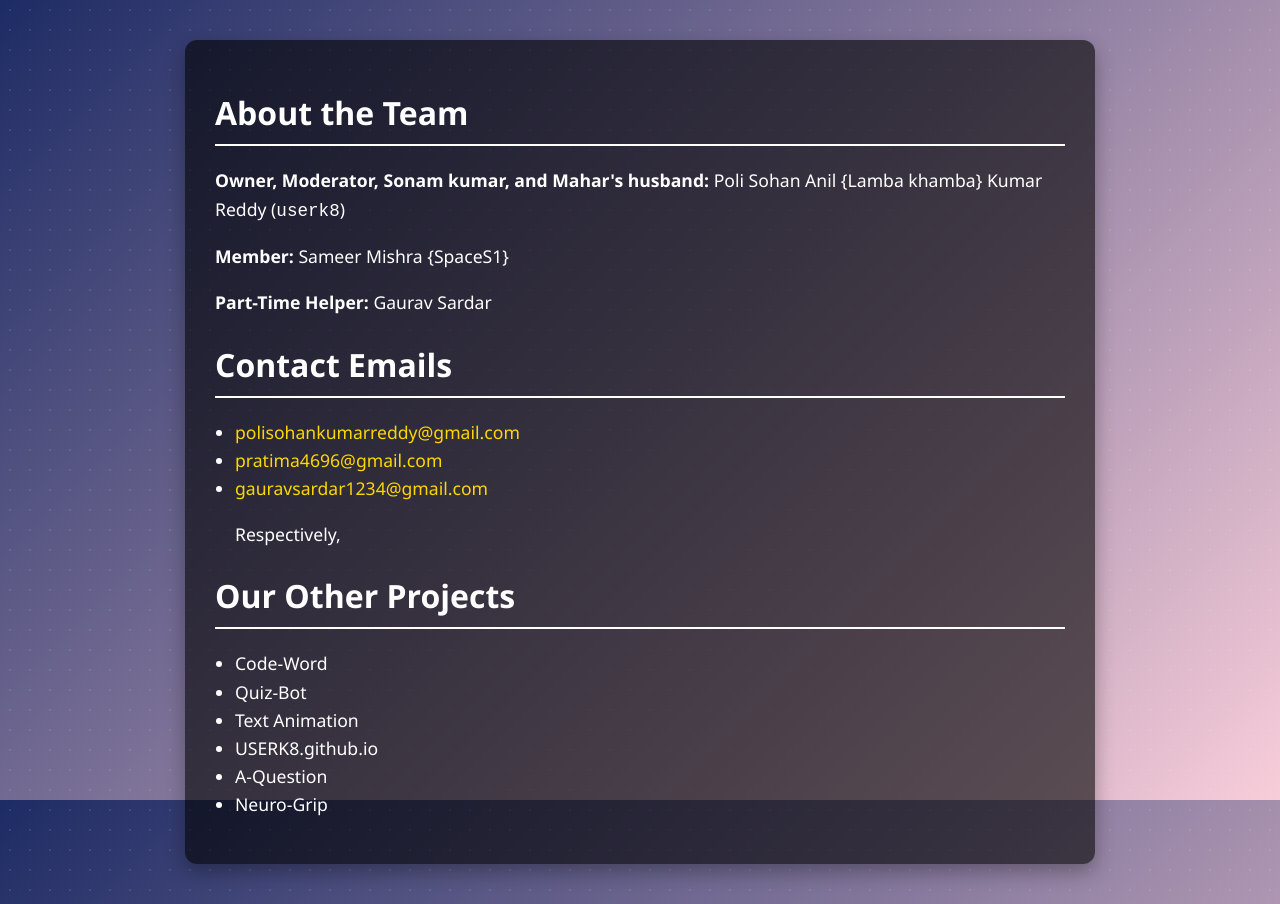
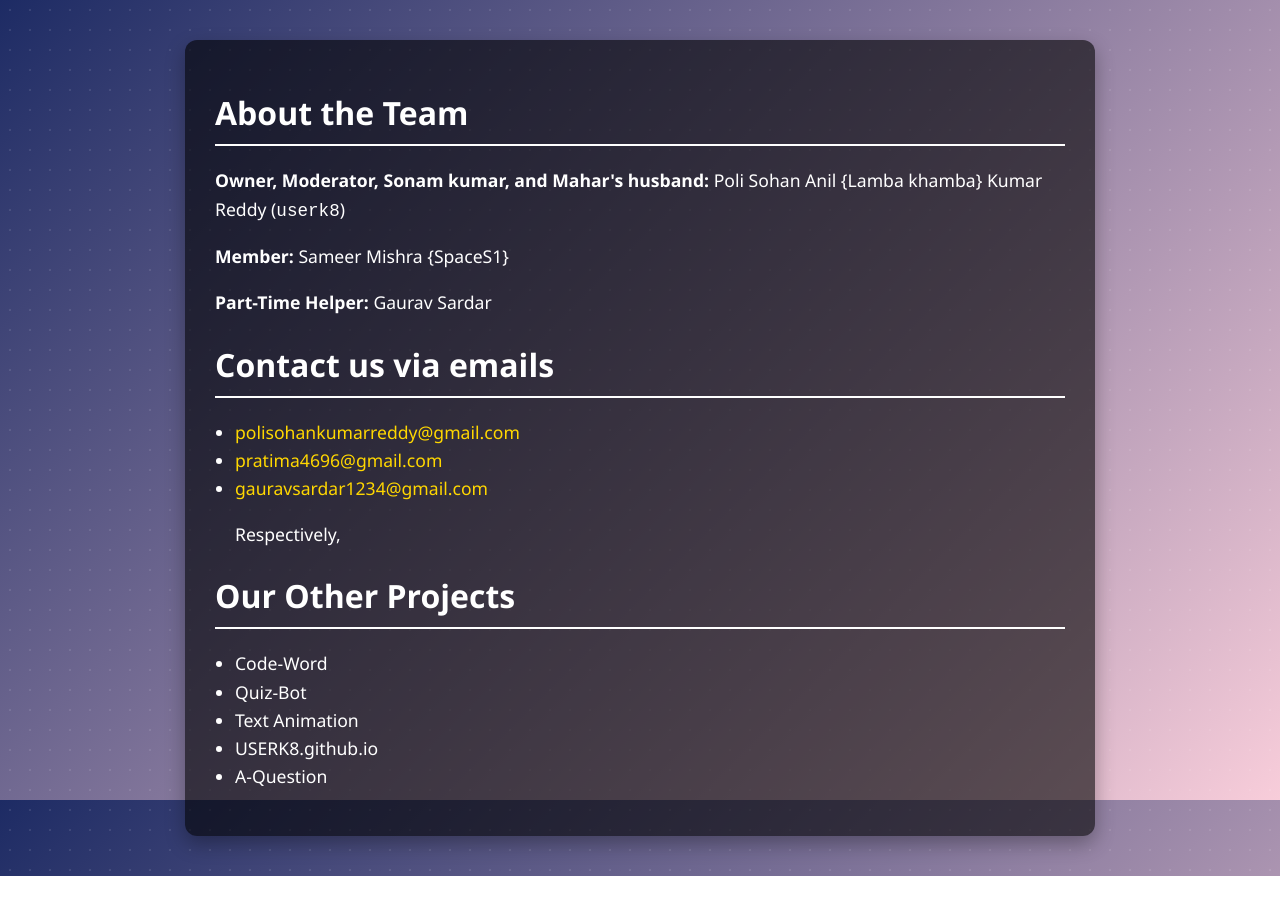
Before and after one commit to sohan-glitch/website-i, a plain HTML site: page contact.html in a window 1280 px wide. After the commit the page ends 876 px from the top, so only its background shows below. Drawn offline with Linux system fonts and the light colour scheme.

Commit message:
Update contact.html

```diff
--- a/contact.html
+++ b/contact.html
@@ -3,7 +3,7 @@
 <head>
   <meta charset="UTF-8" />
   <meta name="viewport" content="width=device-width, initial-scale=1.0"/>
-  <title>UserK8 Projects</title>
+  <title>ABOUT US | USERK8 HUB</title>
   <style>
     body {
       margin: 0;
@@ -69,7 +69,7 @@
       <p><strong>Member:</strong> Sameer Mishra {SpaceS1}</p>
       <p><strong>Part-Time Helper:</strong> Gaurav Sardar</p>
 
-      <h2>Contact Emails</h2>
+      <h2>Contact us via emails</h2>
       <ul>
         <li><a href="mailto:polisohankumarreddy@gmail.com">polisohankumarreddy@gmail.com</a></li>
         <li><a href="mailto:pratimaaarush4696@gmail.com">pratima4696@gmail.com</a></li>
@@ -85,7 +85,6 @@
         <li>Text Animation</li>
         <li>USERK8.github.io</li>
         <li>A-Question</li>
-        <li>Neuro-Grip</li>
       </ul>
 
     </div>
```
